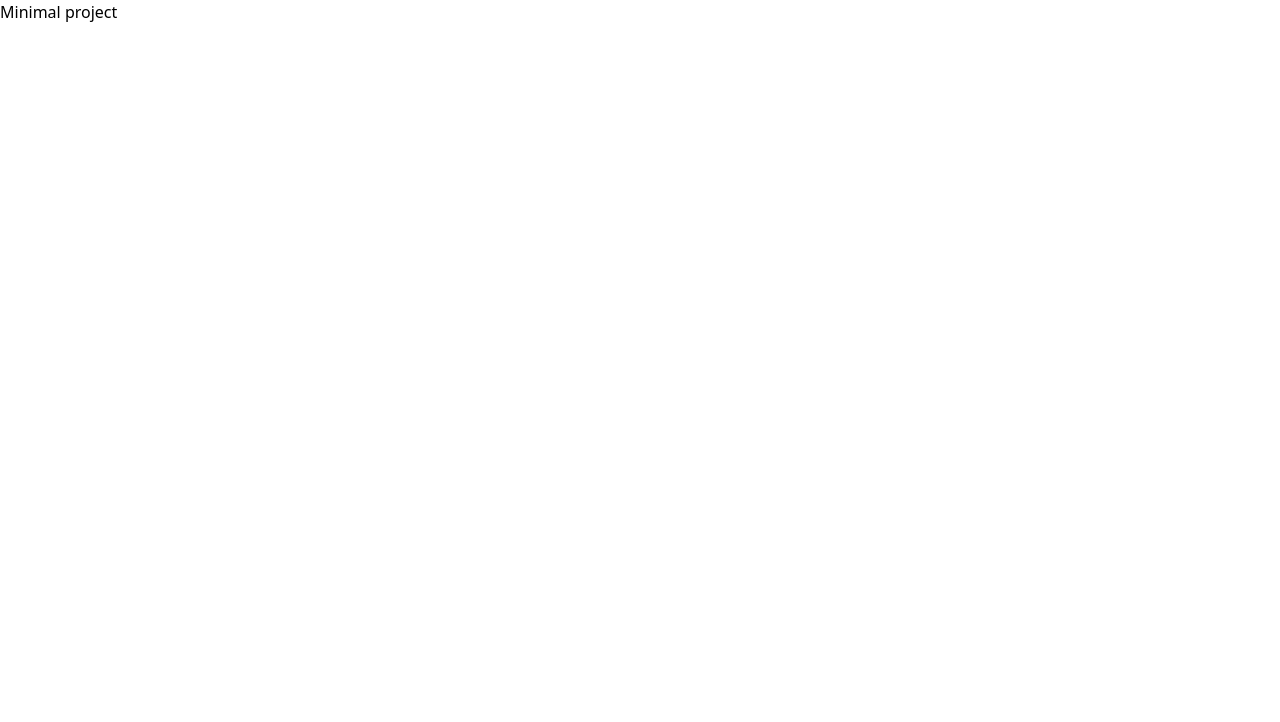
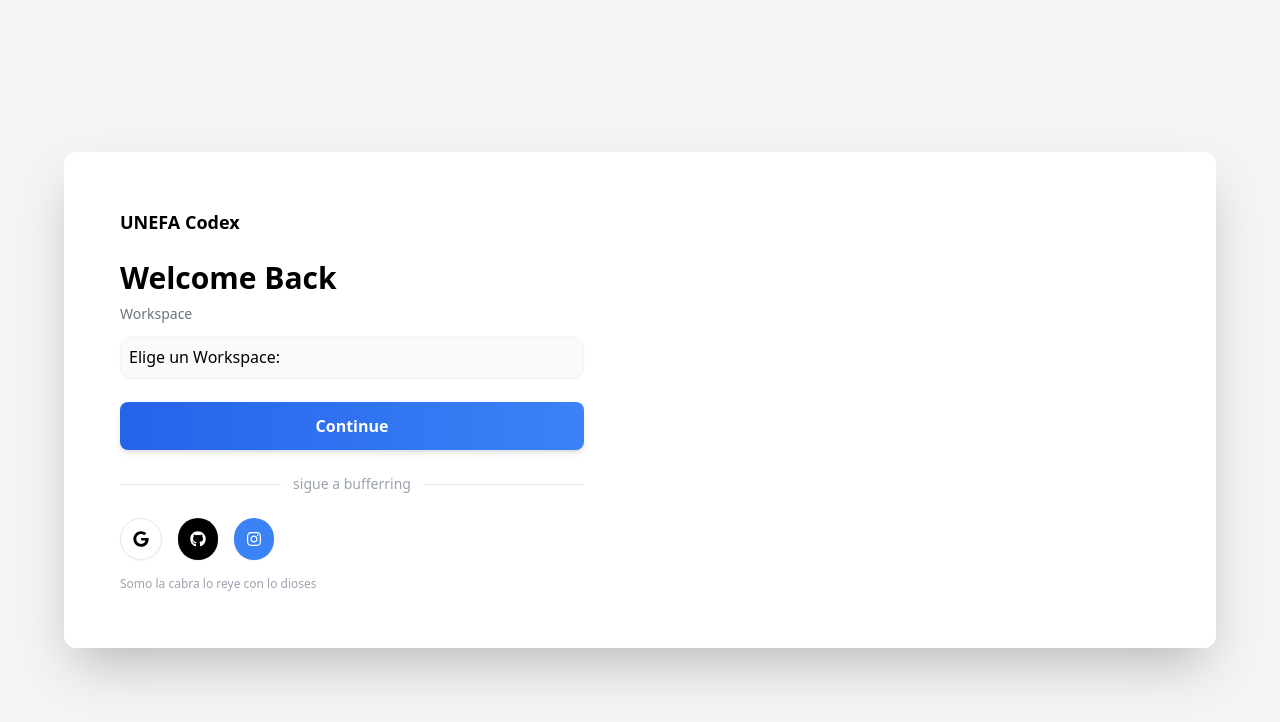
Before and after one commit to bufferring/landing-codex, a React (Vite) app: page / in a window 1280 px wide. Shown: the top 722 px of the page. Built offline with nearby package versions, Linux system fonts and the light colour scheme.

Commit message:
Feat: Add landing page base
* feat: add first component

* fix: add new component photoProfile

* fix: photo dimension

* Fix: Remove incomplete code

---------

Co-authored-by: Theyobii <202856387+Theyobii@users.noreply.github.com>

```diff
--- a/package.json
+++ b/package.json
@@ -15,7 +15,8 @@
   },
   "dependencies": {
     "react": "^19.2.3",
-    "react-dom": "^19.2.3"
+    "react-dom": "^19.2.3",
+    "react-icons": "^5.5.0"
   },
   "devDependencies": {
     "@eslint/eslintrc": "^3.3.3",
--- a/src/App.tsx
+++ b/src/App.tsx
@@ -1,5 +1,7 @@
+import Landing from '@/components/Landing'
+
 function App() {
-  return <>Minimal project</>
+  return <Landing />
 }
 
 export default App
--- /dev/null
+++ b/src/components/Landing.tsx
@@ -0,0 +1,52 @@
+import { FaGoogle, FaGithub, FaInstagram } from 'react-icons/fa'
+
+function Landing() {
+  return (
+    <div className="flex min-h-screen items-center justify-center bg-gray-100 p-6">
+      <div className="grid w-full max-w-6xl grid-cols-1 overflow-hidden rounded-xl bg-white shadow-2xl md:grid-cols-2">
+        <div className="flex flex-col justify-between p-10 md:p-14">
+          <div>
+            <div className="mb-6 flex items-center gap-3">
+              <span className="text-lg font-semibold">UNEFA Codex</span>
+            </div>
+
+            <h1 className="mb-2 text-3xl font-bold">Welcome Back</h1>
+
+            <label className="mb-3 block text-sm text-gray-500">Workspace</label>
+            <div className="flex items-center rounded-xl border border-gray-100 bg-gray-50 p-2 shadow-sm">
+              <label>Elige un Workspace:</label>
+            </div>
+
+            <button className="mt-6 w-full rounded-lg bg-gradient-to-r from-blue-600 to-blue-500 py-3 font-semibold text-white shadow-md hover:from-blue-700">
+              Continue
+            </button>
+
+            <div className="my-6 flex items-center text-sm text-gray-400">
+              <div className="h-px flex-1 bg-gray-200" />
+              <span className="px-3">sigue a bufferring </span>
+              <div className="h-px flex-1 bg-gray-200" />
+            </div>
+
+            <div className="flex gap-4">
+              <button className="rounded-full border p-3 shadow-sm transition hover:scale-105">
+                <FaGoogle />
+              </button>
+              <button className="rounded-full bg-black p-3 text-white shadow-sm transition hover:scale-105">
+                <FaGithub />
+              </button>
+              <button className="rounded-full bg-blue-500 p-3 text-white shadow-sm transition hover:scale-105">
+                <FaInstagram />
+              </button>
+            </div>
+          </div>
+
+          <p className="mt-4 text-xs text-gray-400">Somo la cabra lo reye con lo dioses</p>
+        </div>
+
+        <div className="object-cover"></div>
+      </div>
+    </div>
+  )
+}
+
+export default Landing
```
Also changed, not shown: 1 other file (tests, documents, lock files or other folders).
